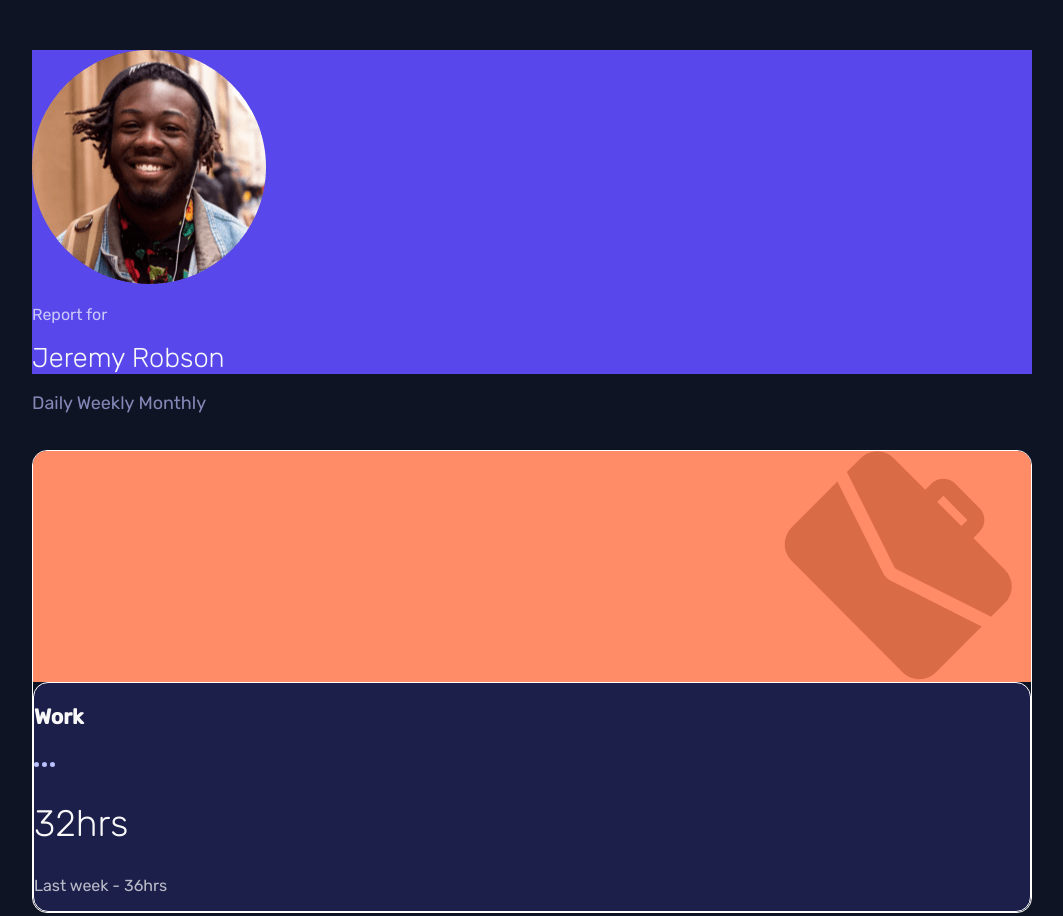
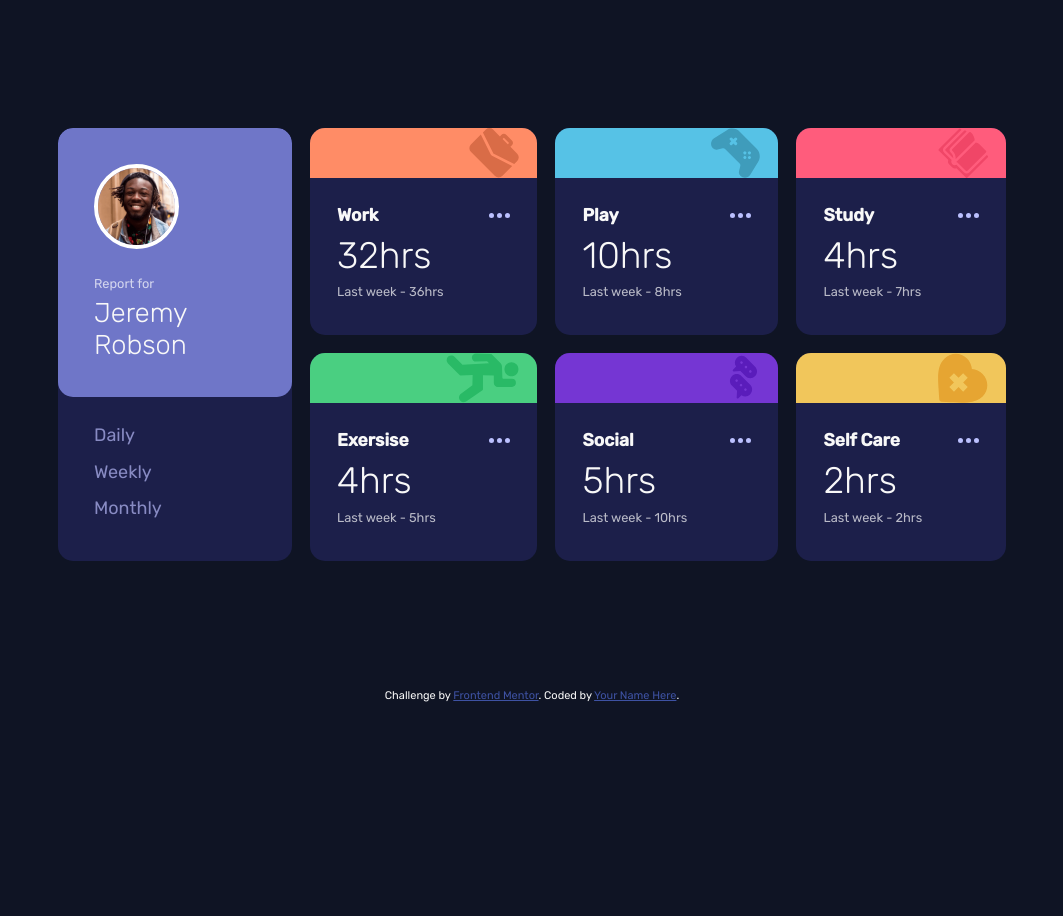
Before and after one commit to khasTema/fe-timetrack_dashboard, a plain HTML site: page index.html in a window 1280 px wide. Shown: the top 916 px of the page, without its empty margins (108-1171 px from the left). After the commit the page ends 800 px from the top, so only its background shows below. Drawn offline with Linux system fonts and the light colour scheme.

Commit message:
grid ready
some issues with  layering and js ahead

```diff
--- a/css/style.css
+++ b/css/style.css
@@ -11,6 +11,16 @@ body{
     color: #f8f8f8;
     font-weight: 400;
     font-size: 1.125rem;
+    display: flex;
+    justify-content: center;
+    align-items: center;
+    flex-direction: column;
+}
+
+h1,
+h2,
+h3{
+    margin: 0;
 }
 
 h1, h2{
@@ -25,9 +35,14 @@ h2{
     font-size: 2.3rem;
 }
 
+h3{
+    font-size: 1.1rem;
+}
+
 p{
-    font-size: 1rem;
+    font-size: 0.8rem;
     color: rgba(255, 255, 255, 0.699);
+    margin: 0 0 0.5em;
 }
 
 .nav-item{
@@ -47,7 +62,7 @@ img[src="images/icon-ellipsis.svg"]{
 }
 
 .header{
-    background-color: #5847eb;
+    background-color: rgb(111, 118, 200);
 }
 
 .work{
@@ -79,39 +94,165 @@ img[src="images/icon-ellipsis.svg"]{
 ========layout====================
 ================================== */
 
+.background-card{
+    display: flex;
+    justify-content: flex-end;
+    padding-right: 1em;
+    height: 50px;
+    object-fit: cover;
+}
+
+.background-card img{
+    height: 100%;
+}
+
 .main-grid{
-    width: 90%;
-    max-width: 1000px;
-    margin: 50px auto;
+    width: 100%;
+    max-width: 1020px;
+    margin: 10% auto;
+    /* border: 1px dashed red; */
     display: grid;
-    grid-gap: 2em;
+    grid-template-columns: 0px auto 0px;
+    grid-template-rows: auto auto auto auto auto auto auto;
+    grid-gap: 1em;
+    grid-template-areas:
+        " . header . "
+        " . card1 . "
+        " . card2 . "
+        " . card3 . "
+        " . card4 . "
+        " . card5 . "
+        " . card6 . ";
+}
+
+.card{
+    /* border: 1px dashed greenyellow; */
+    background-color: #1c1f4a;
+    border-radius: 15px;
+    overflow: hidden;
+    grid-column: 2/3;
+    width: 100%;
+}
+
+.header-card{
+    grid-area: header;
+}
+
+.card1{
+    grid-area: card1;
+}
+
+.card2{
+    grid-area: card2;
+}
+
+.card3{
+    grid-area: card3;
+}
+
+.card4{
+    grid-area: card4;
+}
+
+.card5{
+    grid-area: card5;
+}
+
+.card6{
+    grid-area: card6;
 }
 
 
-
-.card_grid{
-    display: grid;
-    grid-template: 1fr 1fr / 100%;
-
-    border: 1px solid white;
+.header{
+    display: flex;
+    justify-content: space-around;
+    align-items: center;
+    padding: 2em 0.5em;
     border-radius: 15px;
-    overflow: hidden;
 }
 
-.background-card{
-    grid-row: 1 / 2;
-    display: flex;
-    justify-content: flex-end;
-    padding-right: 1em;
+.header-userpic{
+    border: 4px solid white;
+    border-radius: 50%;
+    width: 85px;
+    height: 85px;
 }
 
-.background-card img{
-    object-fit: fill;
+.header-userpic img{
+    width: 100%;
+    height: 100%;
+}
+
+.header-card_nav{
+    padding: 1.5em 1.3em;
+    display: flex;
+    justify-content: space-between;
 }
 
 .card-body_grid{
-    grid-row: 2 / 3;
-    border: 1px solid white;
-    background-color: hsl(235, 46%, 20%);
-    border-radius: 15px;
+    display: grid;
+    grid-template-columns: 1em auto 2em auto 1em;
+    grid-template-rows: 1em auto auto 1em;
+    grid-gap: 0.2em;
+    grid-template-areas:
+        ". . . . ."
+        ". heading . dots . "
+        ". hours . last ."
+        ". . . . .";
+
 }
+
+.card-body_grid h3{
+    grid-area: heading;
+}
+
+.card-body_grid img{
+    grid-area: dots;
+    align-self: center;
+    justify-self: end;
+}
+
+.card-body_grid h2{
+    grid-area: hours;
+}
+
+.card-body_grid p{
+    grid-area: last;
+    align-self: center;
+    justify-self: end;
+}
+
+
+@media (min-width: 800px){
+    .main-grid{
+        grid-template-columns: 1em 13em auto auto auto 1em;
+        grid-template-rows: auto auto;
+        grid-template-areas:
+            ". header card1 card2 card3 ."
+            ". header card4 card5 card6.";
+    }
+    .header,
+    .header-card_nav{
+        padding-left: 2em;
+        flex-direction: column;
+        align-items: flex-start;
+        justify-content: space-between;
+    }
+    .header-userpic{
+        margin-bottom: 1.5em;
+    }
+    .nav-item{
+        margin-bottom: 0.8em;
+    }
+    .card-body_grid{
+        grid-gap: 0.5em;
+        grid-template-areas:
+            ". . . . ."
+            ". heading . dots . "
+            ". hours . . ."
+            ". last last . .";
+    }
+    .card-body_grid p{
+        justify-self: start;
+    }
+}
--- a/index.html
+++ b/index.html
@@ -14,6 +14,7 @@
   </head>
   <body>
     <main class="main-grid">
+
       <div class="card header-card">
         <div class="header">
           <div class="header-userpic">
@@ -31,7 +32,7 @@
         </nav>
       </div>
 
-      <div class="card card_grid">
+      <div class="card card1 card_grid">
         <div class="background-card work">
           <img src="images/icon-work.svg">
         </div>
@@ -43,7 +44,7 @@
         </div>
       </div>
 
-      <div class="card card_grid">
+      <div class="card card2 card_grid">
         <div class="background-card play">
           <img src="images/icon-play.svg">
         </div>
@@ -55,7 +56,7 @@
         </div>
       </div>
 
-      <div class="card card_grid">
+      <div class="card card3 card_grid">
         <div class="background-card study">
           <img src="images/icon-study.svg">
         </div>
@@ -67,7 +68,7 @@
         </div>
       </div>
 
-      <div class="card card_grid">
+      <div class="card card4 card_grid">
         <div class="background-card exersise">
           <img src="images/icon-exercise.svg">
         </div>
@@ -79,7 +80,7 @@
         </div>
       </div>
 
-      <div class="card card_grid">
+      <div class="card card5 card_grid">
         <div class="background-card social">
           <img src="images/icon-social.svg">
         </div>
@@ -91,7 +92,7 @@
         </div>
       </div>
 
-      <div class="card card_grid">
+      <div class="card card6 card_grid">
         <div class="background-card selfcare">
           <img src="images/icon-self-care.svg">
         </div>
```
